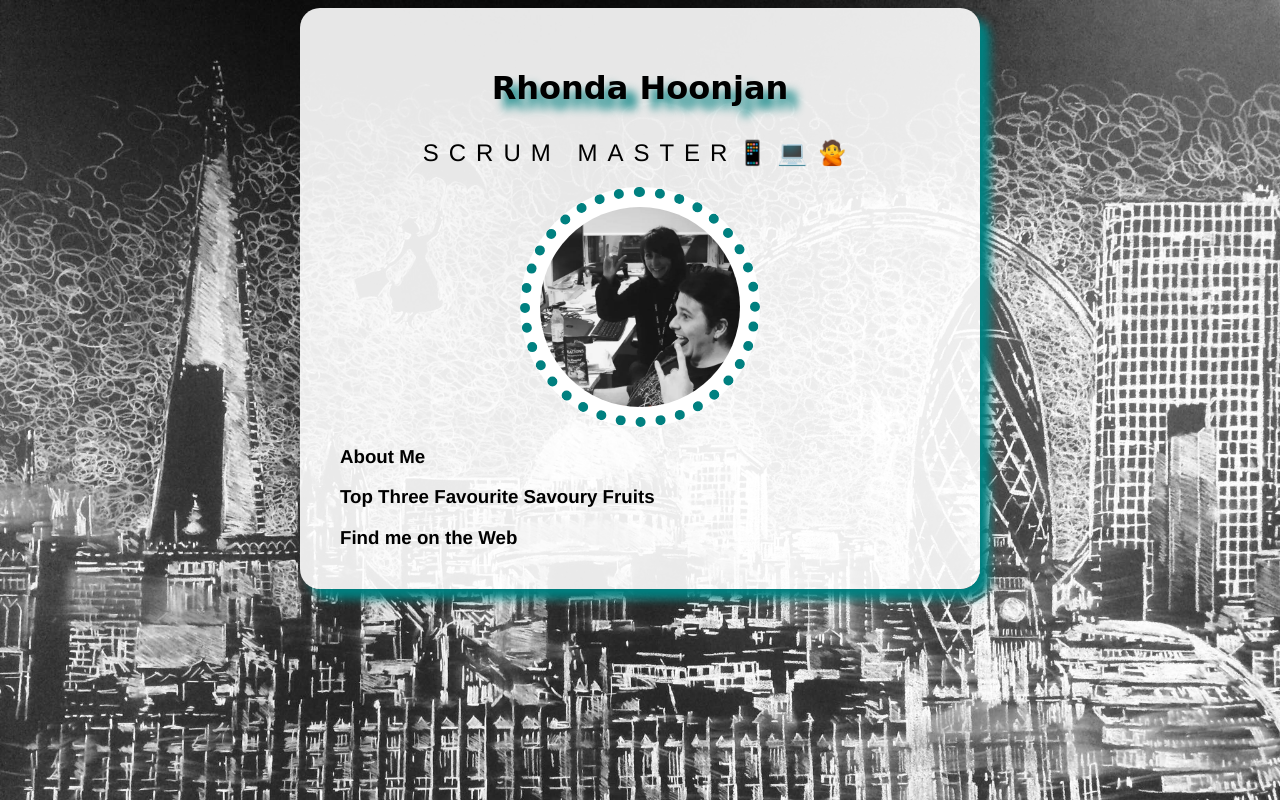
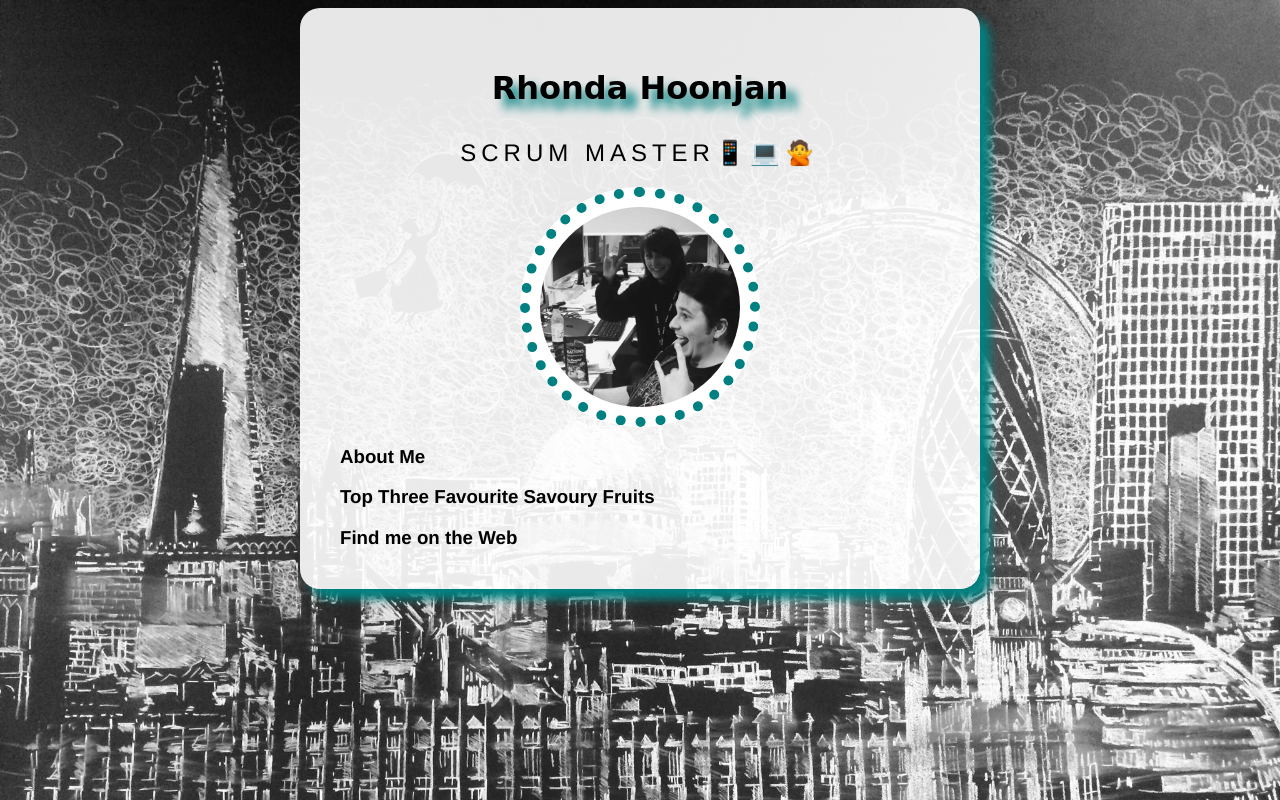
Before and after one commit to RhondaHoonjan/RhondaHoonjan.github.io, a plain HTML site: page index.html in a window 1280 px wide. Drawn offline with nearby package versions, Linux system fonts and the light colour scheme; a web font is replaced by a local one.

Commit message:
Update style.css

```diff
--- a/css/style.css
+++ b/css/style.css
@@ -36,8 +36,8 @@ h2 {
 	text-align: center;
 	font-weight: normal;
 	text-transform: uppercase;
-	letter-spacing: 10px;
-	font-style: 15px;
+	letter-spacing: 5px;
+	font-style: 20px;
 }
 
 h3 {
```
